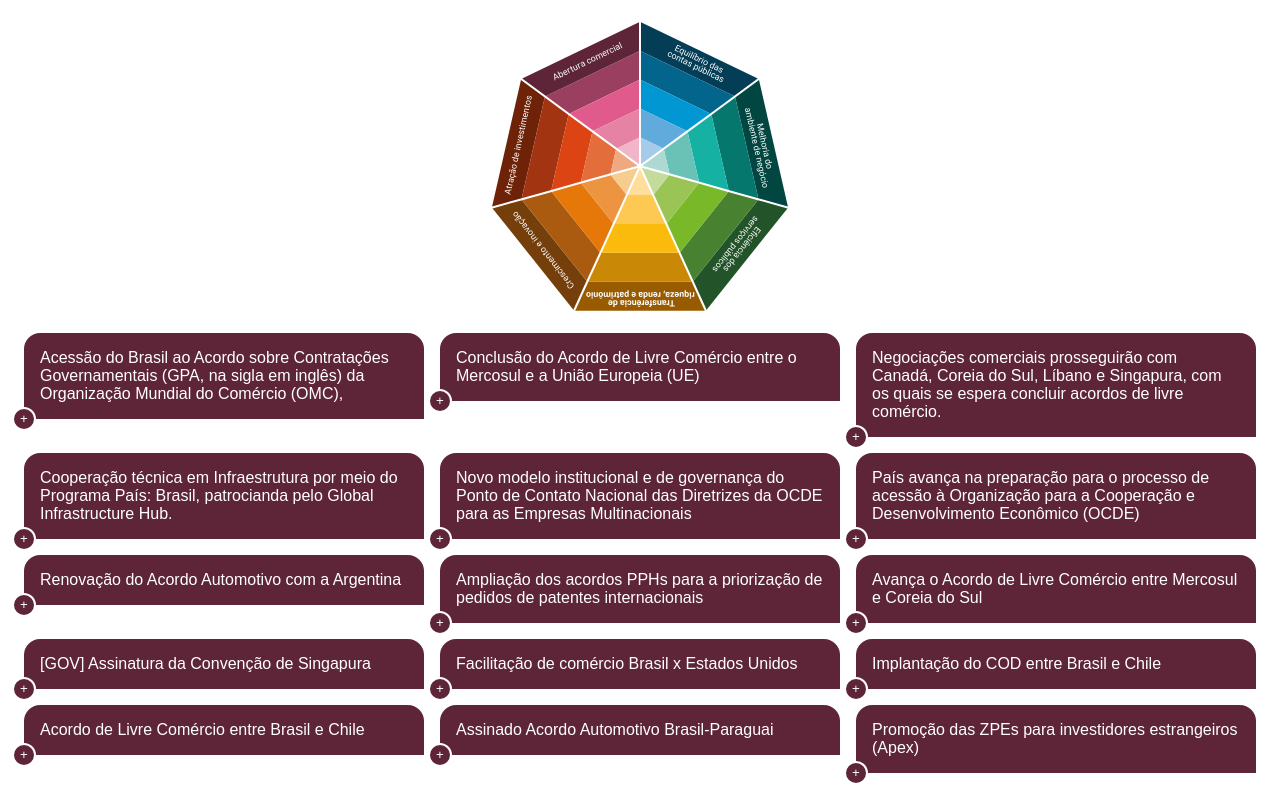
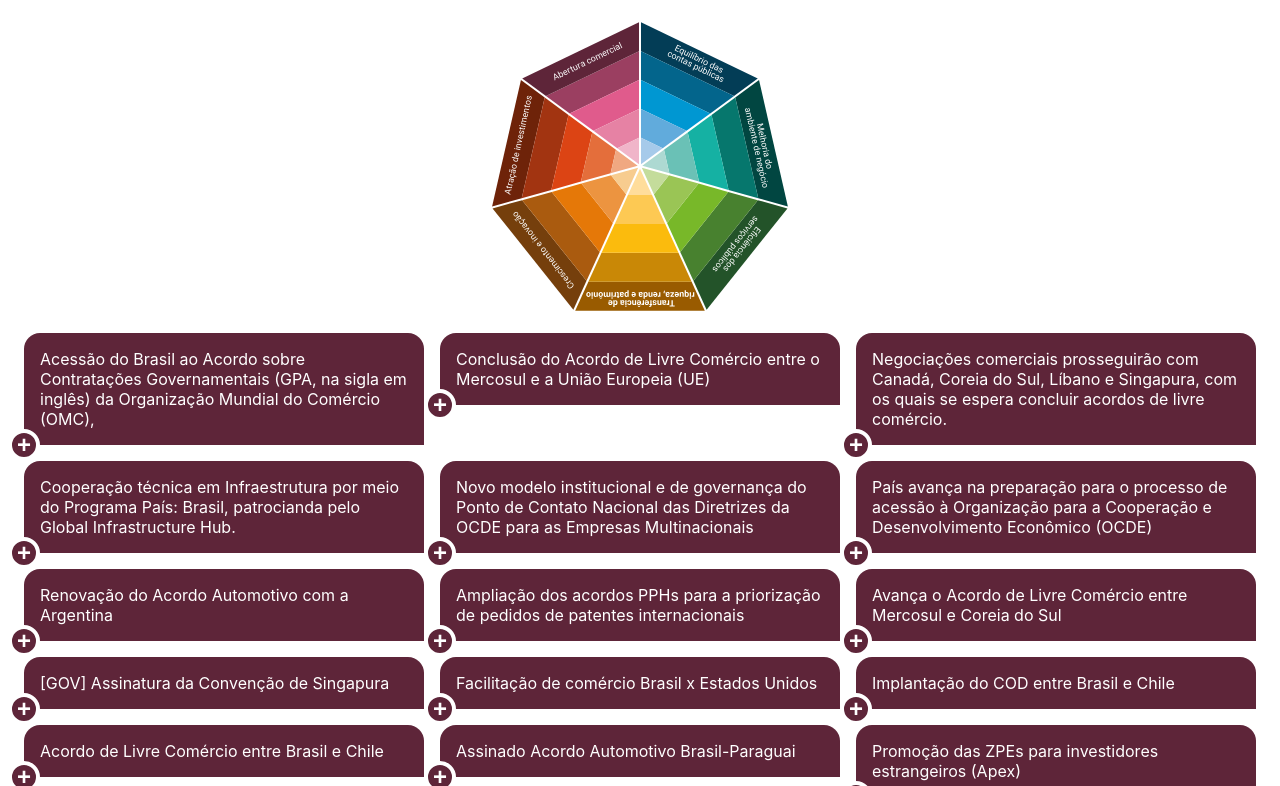
Before and after one commit to tesouro/me-legado, a plain HTML site: page index.html in a window 1280 px wide. Shown: the top 786 px of the page. Drawn offline with Linux system fonts and the light colour scheme.

Commit message:
ajustes de estilos

```diff
--- a/style.css
+++ b/style.css
@@ -5,6 +5,8 @@
 :root {
     --base-angle: calc(360deg / 7);
     --initial-angle: calc(360deg / 14);
+
+    font-family: Inter;
 }
 
 .nav-wheel {
@@ -68,7 +70,7 @@ svg text {
 .card {
 
     flex: 300px 1 0;
-    font-family: sans-serif;
+    font-family: Inter;
 
 }
 
@@ -103,13 +105,18 @@ svg text {
     border-radius: 50%;
     background-color: var(--cor-principal);
     color: white;
-    border: 2px solid white;
-    width: 1.5rem;
-    height: 1.5rem;
+    border: 4px solid white;
+    width: 2rem;
+    height: 2rem;
     text-align: center;
     display: inline-block;
-    transition: border-color .5s, color .5s;
+    transition: border-color .25s, color .25s;
     cursor: pointer;
+    font-size: 1.5rem;
+    font-weight: bold;
+    display: flex;
+    justify-content: center;
+    align-items: center;
 }
 
 .card-btn-expandir:hover {
@@ -123,13 +130,13 @@ svg text {
 }
 
 .card-btn-expandir.btn-expandido::after {
-    content: '-';
+    content: '–';
 }
 
 .card-texto {
     border-radius: 0 0 1rem 1rem;
     background-color: var(--cor-secundaria);
-    color: white;
+    color: var(--cor-principal);
 }
 
 @keyframes balanca {
```
